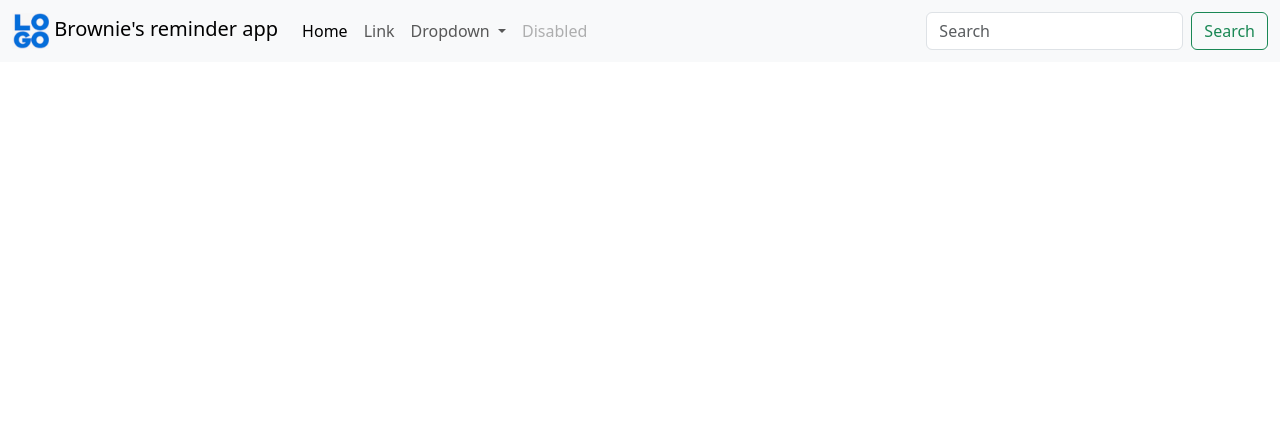
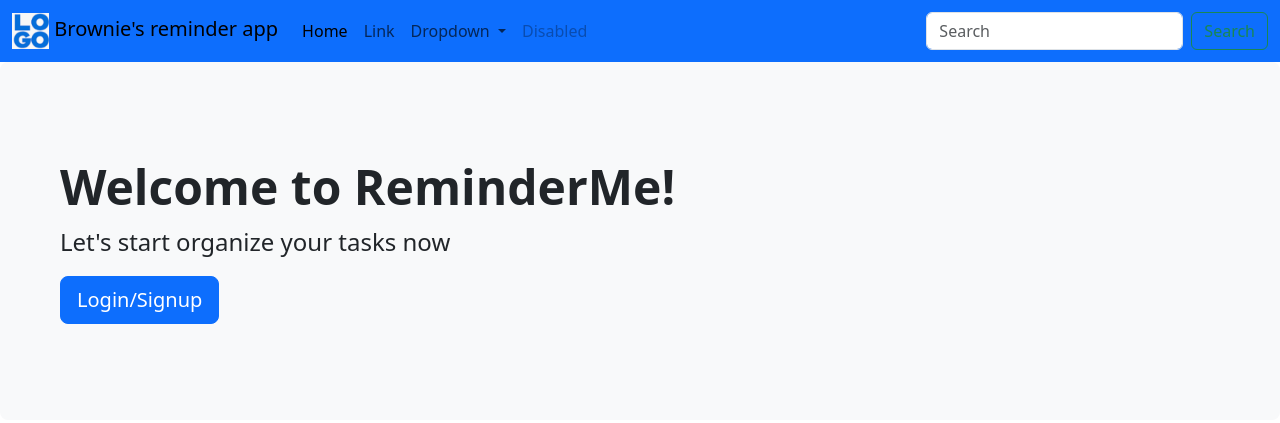
Before and after one commit to BrownieTr/demo05_tran_khoinguyen, a plain HTML site: page index.html in a window 1280 px wide. Drawn offline with nearby package versions, Linux system fonts and the light colour scheme.

Commit message:
Second change

```diff
--- a/index.html
+++ b/index.html
@@ -31,7 +31,7 @@
     <!-- Your HTML Layout go here -->
     <!------------------------------>
     <!-- Stuff for body goes here -->
-    <nav class="navbar navbar-expand-lg bg-body-tertiary">
+    <nav class="navbar navbar-expand-lg bg-primary">
         <div class="container-fluid">
             <a class="navbar-brand" href="#">
                 <img src="./images/logo.jpg" alt="LOGO image" height="36">
@@ -76,6 +76,18 @@
         </div>
     </nav>
 
+    <div class="p-5 mb-4 bg-light rounded-3">
+        <div class="container-fluid py-5">
+          <h1 class="display-5 fw-bold">Welcome to ReminderMe!</h1>
+          <p class="col-md-8 fs-4">Let's start organize your tasks now</p>
+
+          <button class="btn btn-primary btn-lg" type="button" onclick="login.html">Login/Signup</button>
+
+          <!-- Add an onclick attribute to define click event handler -->
+          <!-- <button onclick="window.location.href='login.html'" class="btn btn-primary btn-lg" type="button">Login/Signup</button> -->
+        </div>
+    </div>
+
     <!---------------------------------------------->
     <!-- Your own JavaScript functions go here    -->
     <!---------------------------------------------->
```
